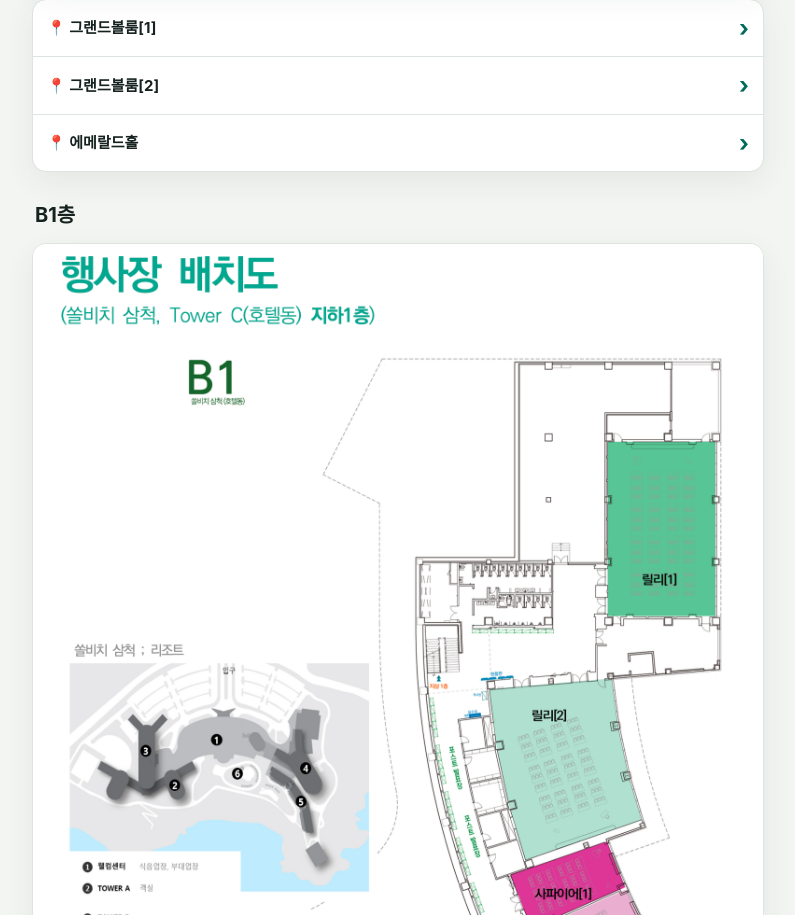
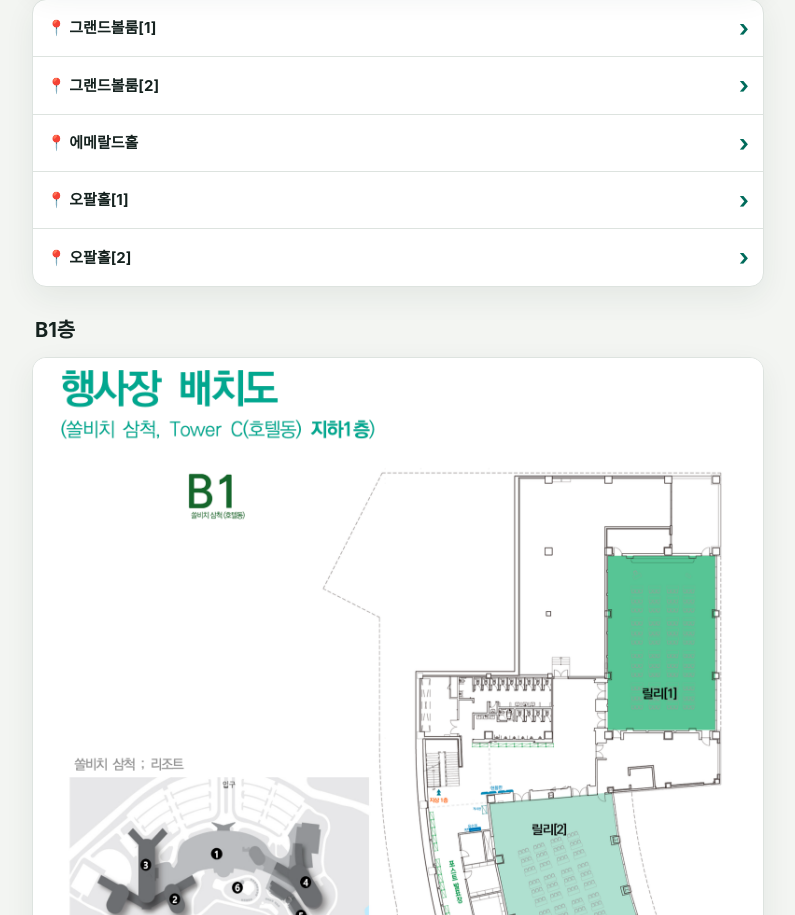
Before and after one commit to skim0130/KSNVE-Conference-app, a Next.js app: page /conference/venue-layout in a window 1280 px wide. Shown: the part 1206-2121 px from the top of the page, without its empty margins (242-1037 px from the left). Built offline with nearby package versions, Linux system fonts and the light colour scheme; a web font is replaced by a local one.

Commit message:
Add missing Opal rooms to venue guide

```diff
--- a/app/conference/venue-layout/page.tsx
+++ b/app/conference/venue-layout/page.tsx
@@ -9,7 +9,7 @@ const floors = [
     src: '/images/Venue_layout_1F.png',
     width: 1574,
     height: 1876,
-    rooms: ['그랜드볼룸[1]', '그랜드볼룸[2]', '에메랄드홀'],
+    rooms: ['그랜드볼룸[1]', '그랜드볼룸[2]', '에메랄드홀', '오팔홀[1]', '오팔홀[2]'],
   },
   {
     title: 'B1층',
--- a/data/venues.json
+++ b/data/venues.json
@@ -43,5 +43,10 @@
     "id": "v09",
     "name": "오팔홀[1]",
     "floor": ""
+  },
+  {
+    "id": "v10",
+    "name": "오팔홀[2]",
+    "floor": ""
   }
 ]
```
